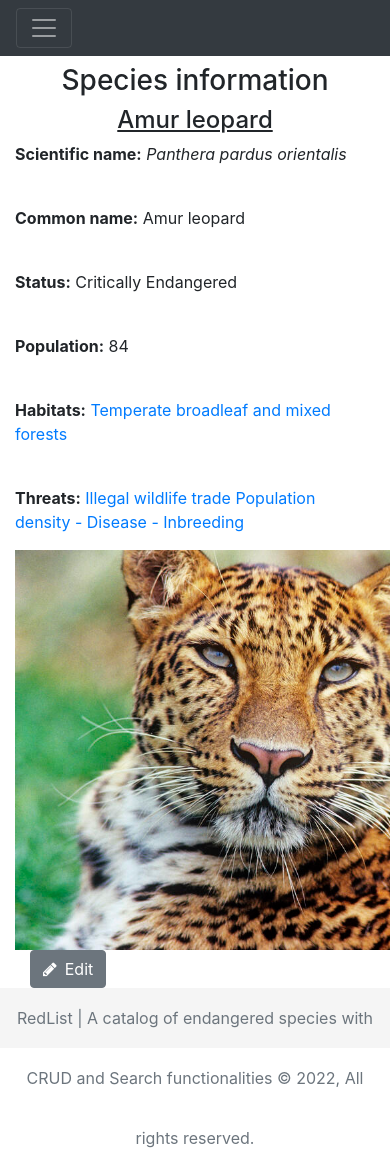
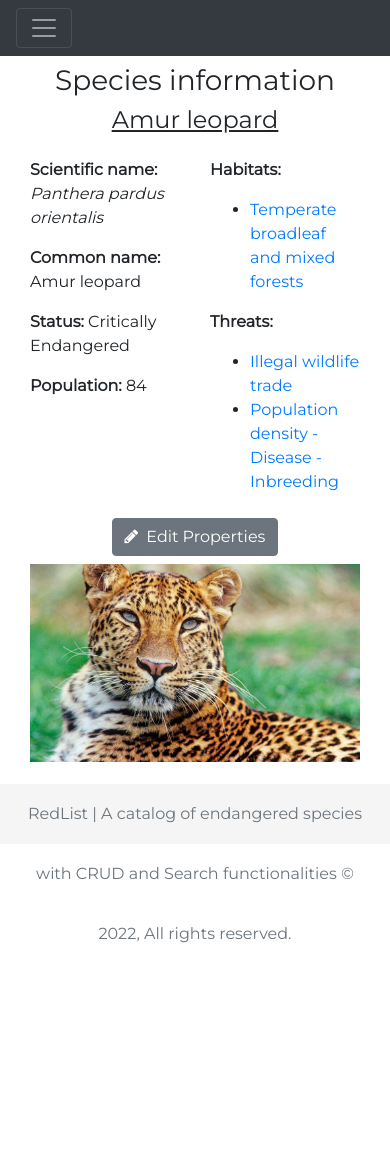
Before and after one commit to codelover96/RedListApp, a Flask app: page /species/1 in a window 390 px wide; the page is wider, and only the part inside the window is pictured. After the commit the page ends 943 px from the top of that part, so only its background shows below. Run offline with Flask 2, Linux system fonts and the light colour scheme; a user stored in the database is signed in; data comes from the database, SQL or seed files in the repository; both versions use the stored data as it was after the commit; some libraries are stand-ins or nearby versions.

Commit message:
- Renamed templates of habitat, species and threat to match their functionality - Added TODO list - Fixed duplicate creation of users on app initialization - Made content more responsive in edit templates - Uploaded two images of species in larger resolution

```diff
--- a/website/static/css/style.css
+++ b/website/static/css/style.css
@@ -1,6 +1,9 @@
+@import url('https://fonts.googleapis.com/css2?family=Montserrat&display=swap');
+
 body{
     position: relative;
     min-height: 100vh;
+    font-family: Montserrat, "Roboto Light", sans-serif;
 }
 
 body::after {
@@ -60,6 +63,15 @@ body::after {
     background-color: whitesmoke;
 }
 
+.edit-button{
+
+}
+
+.form-title {
+    text-decoration: underline;
+    font-weight: bold;
+}
+
 /* Search CSS */
 .status-selector{
 
--- a/website/templates/base.html
+++ b/website/templates/base.html
@@ -70,6 +70,7 @@
     </div>
     {% endif %} {% endfor %} {% endif %} {% endwith %}
 
+    <!-- CONTENT -->
     <div class="container">{% block content %} {% endblock %}</div>
 
     <footer class="footer">
--- a/website/templates/species_info.html
+++ b/website/templates/species_info.html
@@ -1,24 +1,43 @@
 {% extends "base.html" %} {% block title %}RedList{% endblock %} {% block content %}
-  <h3 class="m-2 text-center">Species information</h3>
-  <h4 class="m-2 text-center"><u>{{ species.com_name }}</u></h4>
-  <p class="feature-subtitle"><b>Scientific name:</b> <i>{{ species.sc_name }}</i></p><br>
-  <p class="feature-subtitle"><b>Common name:</b> {{ species.com_name }}</p><br>
-  <p class="feature-subtitle"><b>Status:</b> {{ species.status }}</p><br>
-  <p class="feature-subtitle"><b>Population:</b> {{ species.population }}</p><br>
-  <p class="feature-subtitle"><b>Habitats:</b>
-    {% for h in habitats %}
-      <a href="/habitat/{{ h.habitat_id }}">{{ h.h_type }}</a>
-    {% endfor %}</p><br>
-  <p class="feature-subtitle"><b>Threats:</b>
-    {% for t in threats %}
-      <a href="/threat/{{ t.threat_id }}">{{ t.kind }}</a>
-    {% endfor %}</p>
-  <img alt="Species" src="../static/images/species/{{ species.com_name+'.jpg' }}" height="400" class="righty">
+  <h3 class="page-title m-2 text-center">Species information</h3>
+  <h4 class="page-subtitle m-2 text-center"><u>{{ species.com_name }}</u></h4>
+  <div class="container mt-4">
+  <div class="row">
+    <div class="col">
+      <p class="feature-subtitle"><b>Scientific name:</b> <i>{{ species.sc_name }}</i></p>
+      <p class="feature-subtitle"><b>Common name:</b> {{ species.com_name }}</p>
+      <p class="feature-subtitle"><b>Status:</b> {{ species.status }}</p>
+      <p class="feature-subtitle"><b>Population:</b> {{ species.population }}</p>
+    </div>
+    <div class="col">
+      <p class="feature-subtitle"><b>Habitats:</b></p>
+      <ul>
+        {% for h in habitats %}
+          <li><a href="/habitat/{{ h.habitat_id }}">{{ h.h_type }}</a></li>
+        {% endfor %}
+      </ul>
+      <p class="feature-subtitle"><b>Threats:</b></p>
+      <ul>
+      {% for t in threats %}
+        <li><a href="/threat/{{ t.threat_id }}" class="">{{ t.kind }}</a></li>
+      {% endfor %}
+      </ul>
+    </div>
+  </div>
+  </div>
+
+
   {% if user.role=="admin" %}
-    <div class="container">
-      <button type="button" class="btn btn-secondary" onclick="location.href='/edit-species/{{ species.species_id }}';">
-        <i class="fa fa-pencil pr-2" aria-hidden="true"></i>Edit
-      </button>
+    <div class="container m-2 mx-auto">
+      <div class="col text-center">
+        <button type="button" class="btn btn-secondary edit-button" onclick="location.href='/edit-species/{{ species.species_id }}';">
+          <i class="fa fa-pencil pr-2" aria-hidden="true"></i>Edit Properties
+        </button>
+      </div>
     </div>
   {% endif %}
+
+  <div class="container">
+    <img alt="Species" src="../static/images/species/{{ species.com_name+'.jpg' }}" height="600" class="img-fluid">
+  </div>
 {% endblock %}
--- a/website/views.py
+++ b/website/views.py
@@ -124,14 +124,14 @@ def habitat_info(habitat_id):
             print(habitat_type, habitat_desc)
             h = update_habitat_controller(habitat_id, habitat_type, habitat_desc)
             flash("Habitat " + "'" + h.h_type + "'" + " updated!", category='success')
-            return render_template("habitat_single.html", user=current_user, habitat_single=h)
+            return render_template("habitat_edit.html", user=current_user, habitat_single=h)
         if request.method == 'GET':
             h = get_habitat_by_id_controller(habitat_id)
-            return render_template("habitat_single.html", user=current_user, habitat_single=h)
+            return render_template("habitat_edit.html", user=current_user, habitat_single=h)
     else:
         if request.method == 'GET':
             h = get_habitat_by_id_controller(habitat_id)
-            return render_template("habitat_single.html", user=current_user, habitat_single=h)
+            return render_template("habitat_edit.html", user=current_user, habitat_single=h)
 
 
 @views.route('/delete-inhabits', methods=['POST'])
@@ -164,10 +164,10 @@ def edit_species_info(species_id):
                                                        request.form.get('category'),
                                                        request.form.get('population'))
             flash("Species " + "'" + species_single.sc_name + "'" + " updated!", category='success')
-            return render_template("species_single.html", user=current_user, species_single=species_single)
+            return render_template("species_edit.html", user=current_user, species_single=species_single)
         if request.method == 'GET':
             species_single = get_species_by_id_controller(species_id)
-            return render_template("species_single.html", user=current_user, species_single=species_single)
+            return render_template("species_edit.html", user=current_user, species_single=species_single)
     else:
         return redirect('/login')
 
@@ -195,14 +195,14 @@ def edit_threat_info(threat_id):
             threat_single = update_threat_controller(threat_id,
                                                      request.form.get('threat_name'), request.form.get('threat_desc'))
             flash("Threat " + "'" + threat_single.kind + "'" + " updated!", category='success')
-            return render_template("threat_single.html", user=current_user, threat_single=threat_single)
+            return render_template("threat_edit.html", user=current_user, threat_single=threat_single)
         if request.method == 'GET':
             threat_single = get_threat_by_id_controller(threat_id)
-            return render_template("threat_single.html", user=current_user, threat_single=threat_single)
+            return render_template("threat_edit.html", user=current_user, threat_single=threat_single)
     else:
         if request.method == 'GET':
             threat_single = get_threat_by_id_controller(threat_id)
-            return render_template("threat_single.html", user=current_user, threat_single=threat_single)
+            return render_template("threat_edit.html", user=current_user, threat_single=threat_single)
 
 
 @views.route('/threats/new-threat', methods=['POST'])
```
Also changed, not shown: website/__init__.py (+3 -4 lines), website/templates/habitat_edit.html (added, +44 -0 lines), website/templates/habitat_single.html (deleted, +0 -29 lines), website/templates/threat_edit.html (added, +43 -0 lines), website/templates/threat_single.html (deleted, +0 -27 lines), website/redlist.db, website/static/images/species/Tiger.jpg, website/templates/species_edit.html (renamed from website/templates/species_single.html), 2 other files.
